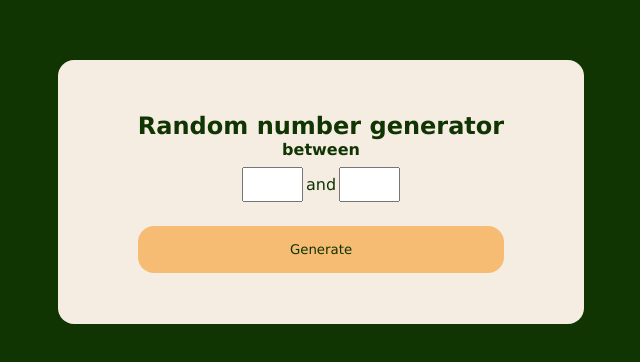
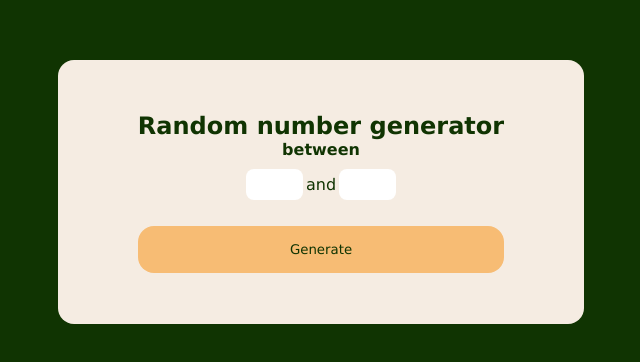
Before and after one commit to juli81n7/Guess_a_number, a plain HTML site: page index.html in a window 1280 px wide. Shown: the part 216-578 px from the top of the page, without its empty margins (327-967 px from the left). Drawn offline with Linux system fonts and the light colour scheme.

Commit message:
ændret styling

```diff
--- a/main.css
+++ b/main.css
@@ -48,6 +48,8 @@ input {
   text-align: center;
   width: 50px;
   padding: 0.5rem 0.2rem 0.5rem 0.2rem;
+  border: none;
+  border-radius: 0.5rem;
 }
 
 input::-webkit-outer-spin-button,
```
